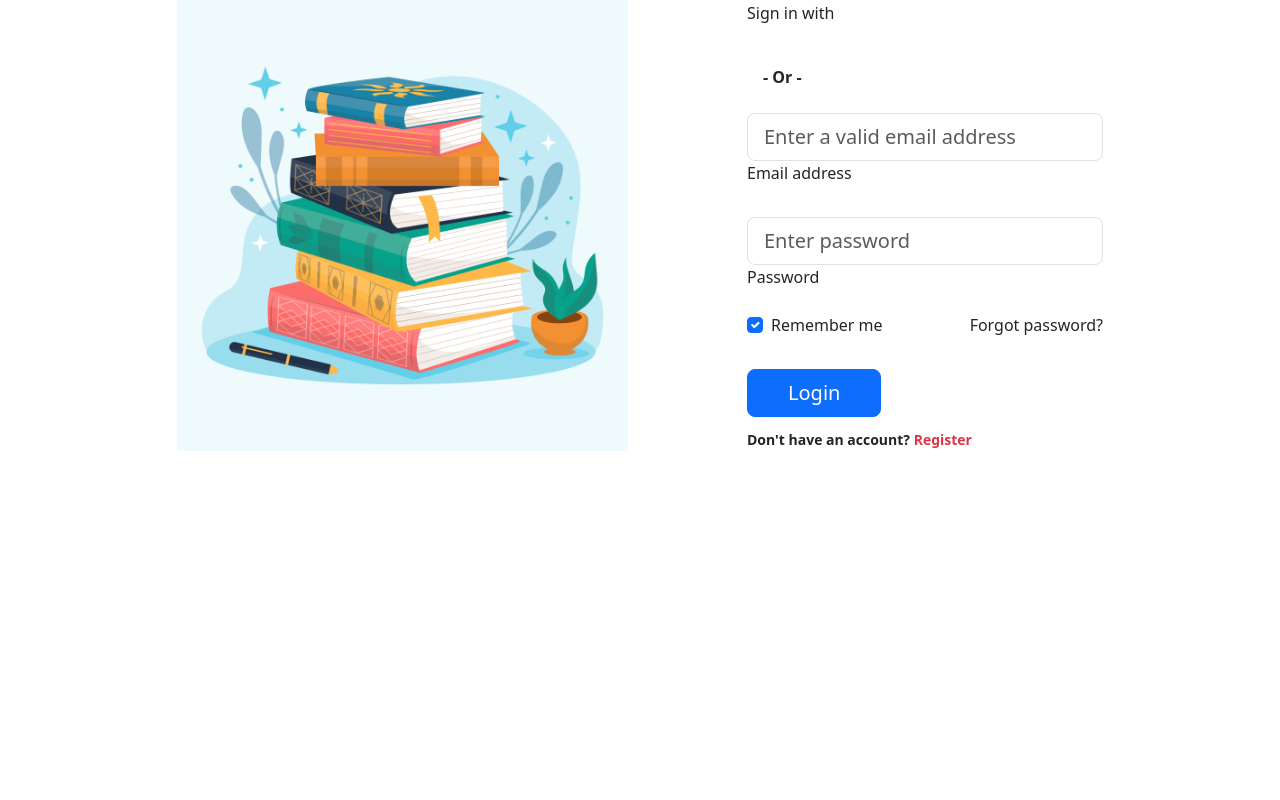
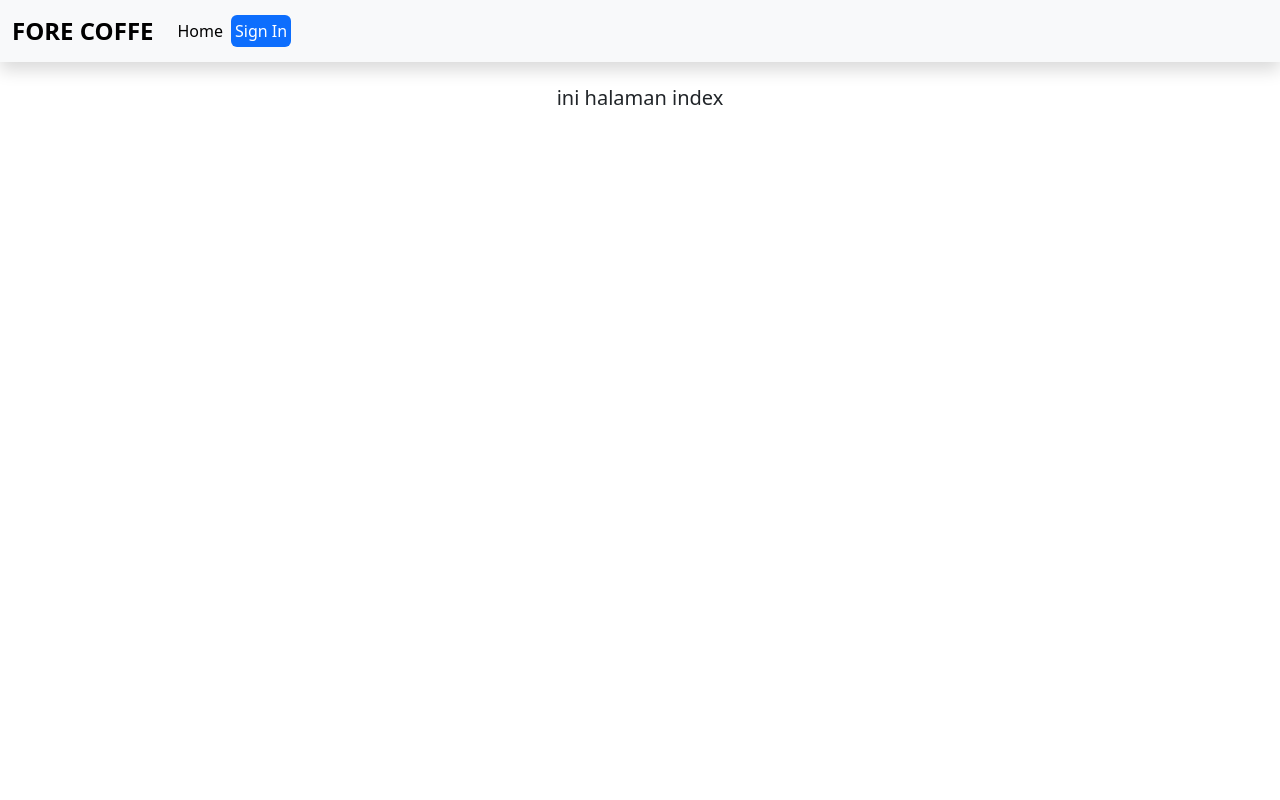
Before and after one commit to agfinita/belajar-php, a PHP site: page / in a window 1280 px wide. Run offline with PHP 8.4, Linux system fonts and the light colour scheme.

Commit message:
[DOCS] perubahan isi file dokumen index.php

```diff
--- a/index.php
+++ b/index.php
@@ -11,76 +11,40 @@
     <title>Agfinita:belajar-php</title>
 
     <!-- favicon -->
-    <link rel="icon" type="image/png" href="../assets/img/icons8-cat-64.png">
+    <link rel="icon" type="image/png" href="assets/images/icons8-cat-64.png">
 
     <!-- bootstrap -->
-    <link rel="stylesheet" href="../assets/bootstrap/css/bootstrap.min.css" />
-
-    <!-- fontawesome -->
-    <link rel="stylesheet" href="../assets/fontawesome/css/fontawesome.min.css " />
+    <link rel="stylesheet" href="assets/bootstrap/css/bootstrap.min.css">
 </head>
 
-<body>
-    <section class="min-vh-100 m-20 p-10">
-        <div class="container">
-            <div class="row d-flex justify-content-center align-items-center h-100">
-                <div class="col-md-9 col-lg-6 col-xl-5">
-                    <img src="../assets/images/books.jpg" class="img-fluid" alt="book_login">
-                </div>
-                <!-- form -->
-                <div class="col-md-8 col-lg-6 col-xl-4 offset-xl-1">
-                    <form>
-                        <div class="d-flex flex-row align-items-center justify-content-center justify-content-lg-start">
-                            <div class="row">
-                                <p class="col"> Sign in with </p>
-                                <!-- rencana mau dikasih logo sosmed -->
-                                <i class="fa-brands fa-google"></i>
-                                <i class="fa-brands fa-google"></i>
-                                <i class="fa-brands fa-twitter"></i>
-                                <i class="fa-brands fa-linkedin"></i>
-                            </div>
-                        </div>
+<body class="overflow-x-hidden">
+    <!-- navbar -->
+    <nav class="navbar navbar-expand-lg bg-body-tertiary shadow ">
+        <section class="container-fluid">
+            <a class="navbar-brand fw-bold fs-4">FORE COFFE</a>
 
-                        <div class="d-flex align-items-center my-4">
-                            <p class="text-center fw-bold mx-3 mb-0"> - Or -</p>
-                        </div>
+            <button class="navbar-toggler" type="button" data-bs-toggle="collapse" data-bs-target="#navbarSupportedContent" aria-controls="navbarSupportedContent" aria-expanded="false" aria-label="Toggle navigation">
+                <span class="navbar-toggler-icon"></span>
+            </button>
 
-                        <!-- Email input -->
-                        <div class="form-outline mb-4">
-                            <input type="email" id="form3Example3" class="form-control form-control-lg" placeholder="Enter a valid email address" />
-                            <label class="form-label" for="form3Example3">Email address</label>
-                        </div>
+            <section class="collapse navbar-collapse" id="navbarSupportedContent">
+                <ul class="navbar-nav mb-2 mb-lg-0">
+                    <li class="nav-item">
+                        <a class="nav-link active" aria-current="page" href="index.php"> Home </a>
+                    </li>
+                    <li class="nav-item">
+                        <a class="nav-link active bg-primary text-white rounded p-1 mt-1" aria-current="page" href="pages/login.php"> Sign In </a>
+                    </li>
+                </ul>
+            </section>
+        </section>
+    </nav>
 
-                        <!-- Password input -->
-                        <div class="form-outline mb-3">
-                            <input type="password" id="form3Example4" class="form-control form-control-lg" placeholder="Enter password" />
-                            <label class="form-label" for="form3Example4">Password</label>
-                        </div>
+    <h5 class="text-center mt-4">ini halaman index</h5>
 
-                        <div class="d-flex justify-content-between align-items-center">
-                            <!-- Checkbox -->
-                            <div class="form-check mb-0">
-                                <input class="form-check-input me-2" type="checkbox" value="" id="form2Example3" checked />
-                                <label class="form-check-label" for="form2Example3">
-                                    Remember me
-                                </label>
-                            </div>
-                            <a href="#!" class="text-body text-decoration-none">Forgot password?</a>
-                        </div>
-
-                        <div class="text-center text-lg-start mt-4 pt-2">
-                            <button type="button" class="btn btn-primary btn-lg" style="padding-left: 2.5rem; padding-right: 2.5rem;">Login</button>
-                            <p class="small fw-bold mt-2 pt-1 mb-0">Don't have an account? <a href="#!" class="link-danger text-decoration-none">Register</a></p>
-                        </div>
-                    </form>
-                </div>
-            </div>
-        </div>
-    </section>
 
     <!-- javascript -->
-    <script src="../assets/bootstrap/js/bootstrap.min.js"></script>
-    <script src="../assets/fontawesome/js/fontawesome.min.js"></script>
+    <script src="assets/bootstrap/js/bootstrap.min.js"></script>
 </body>
 
 </html>
```
